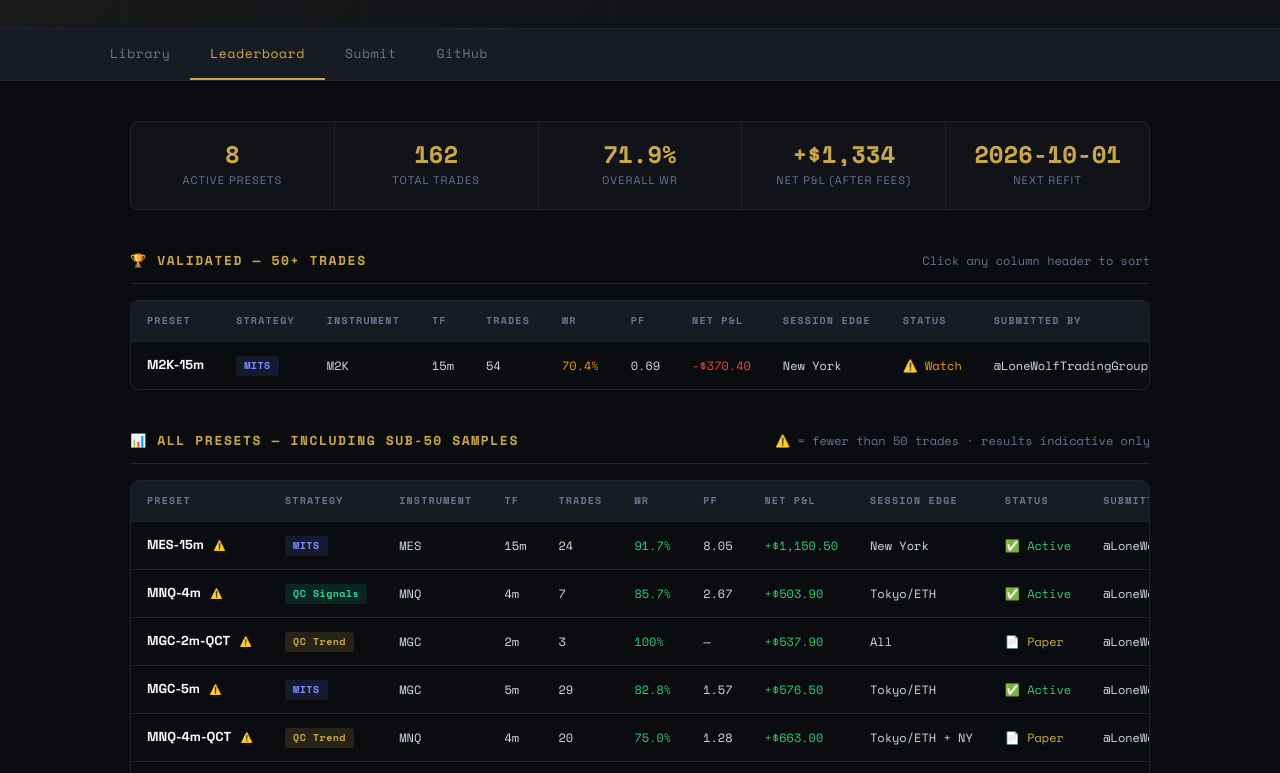
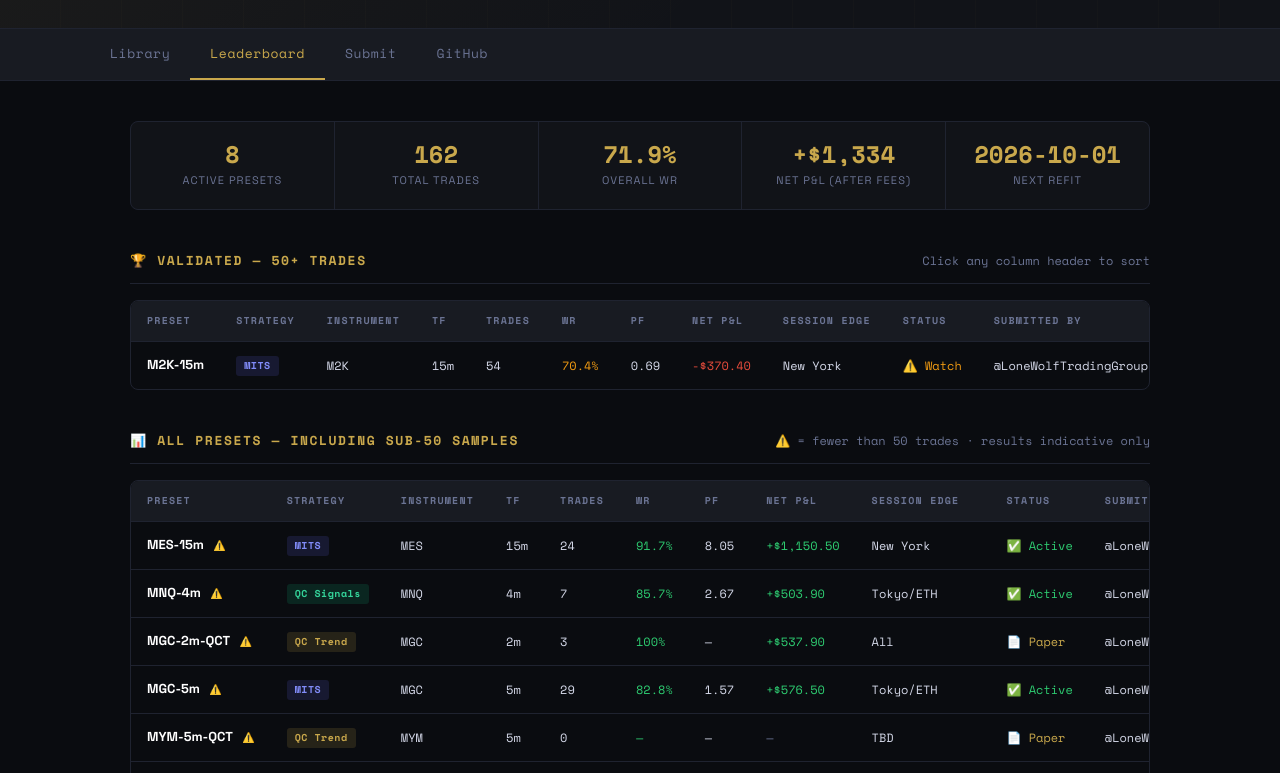
Before and after one commit to lonewolftradinggroup-ai/lwtg-strategies, a plain HTML site: page leaderboard.html in a window 1280 px wide. Shown: the part 173-946 px from the top of the page. Drawn offline with nearby package versions, Linux system fonts and the light colour scheme.

Commit message:
Add files via upload

```diff
--- a/leaderboard.html
+++ b/leaderboard.html
@@ -583,6 +583,18 @@
           <td><span class="status-active">✅ Active</span></td>
           <td>@LoneWolfTradingGroup</td>
         </tr>
+        <tr data-pf="2.36" data-wr="80.7" data-pnl="0" data-trades="0">
+          <td><span class="preset-name">MYM-5m-QCT</span> <span class="small-warn">⚠️</span></td>
+          <td><span class="tag tag-qct">QC Trend</span></td>
+          <td>MYM</td><td>5m</td>
+          <td>0</td>
+          <td><span class="wr-high">—</span></td>
+          <td>—</td>
+          <td><span class="pnl-neu">—</span></td>
+          <td>TBD</td>
+          <td><span class="status-paper">📄 Paper</span></td>
+          <td>@LoneWolfTradingGroup</td>
+        </tr>
         <tr data-pf="1.28" data-wr="75.0" data-pnl="663.00" data-trades="20">
           <td><span class="preset-name">MNQ-4m-QCT</span> <span class="small-warn">⚠️</span></td>
           <td><span class="tag tag-qct">QC Trend</span></td>
```
